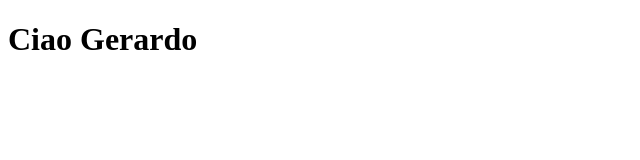
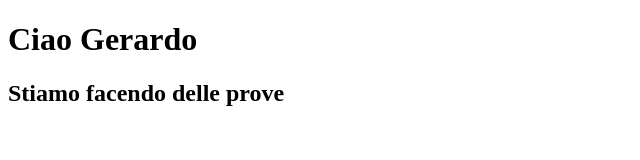
Before and after one commit to GerardoTozio/JAITA131, a plain HTML site: page LezioneGit/index.html in a window 1280 px wide. Shown: the whole page, without its empty margins (0-640 px from the left). Drawn offline with Linux system fonts and the light colour scheme.

Commit message:
Update index.html

```diff
--- a/LezioneGit/index.html
+++ b/LezioneGit/index.html
@@ -7,6 +7,7 @@
 </head>
 <body>
     <h1>Ciao Gerardo</h1>
+    <h2>Stiamo facendo delle prove</h2>
 
 
     <script src="./js/script01.js"></script>
```
